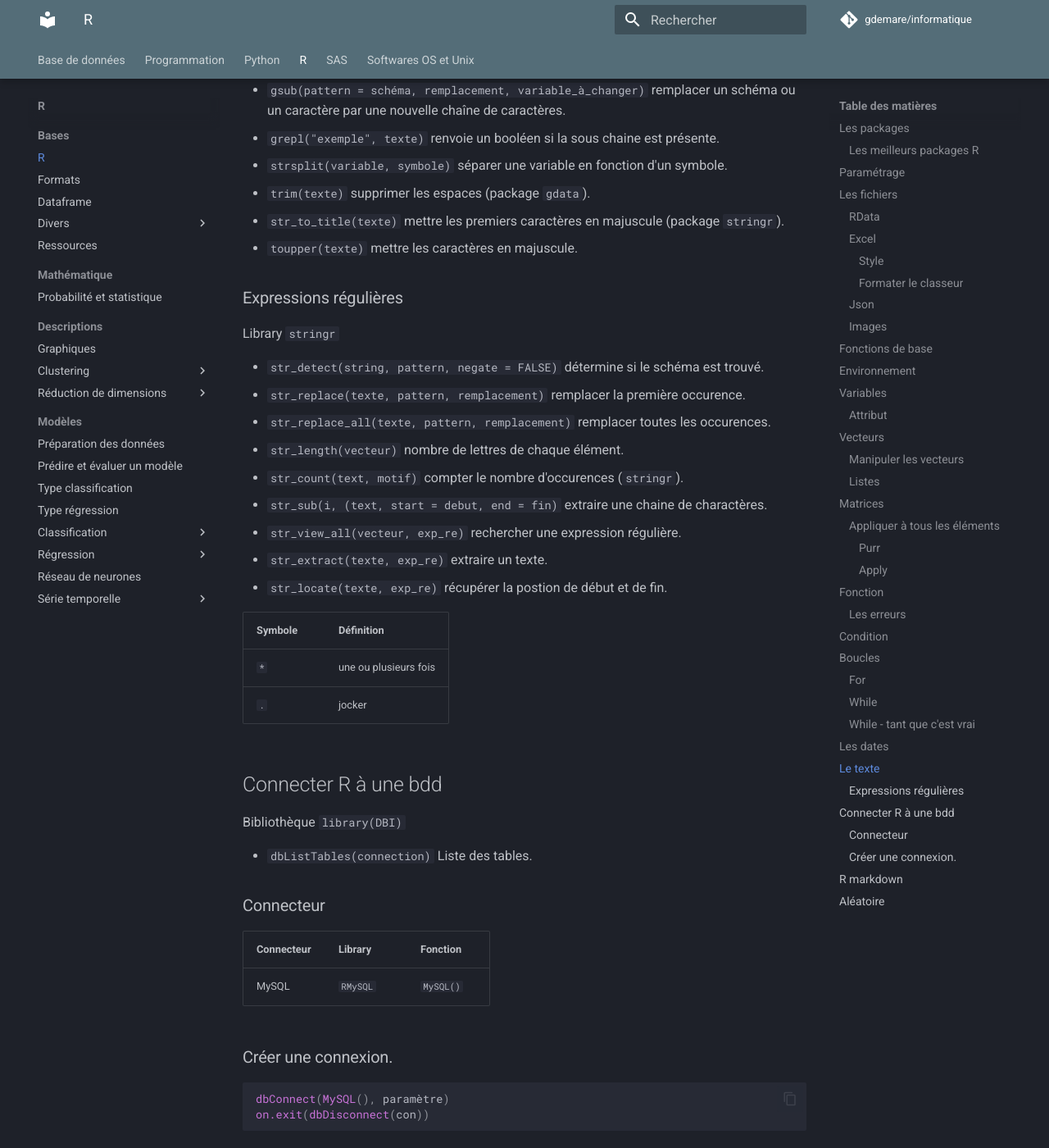
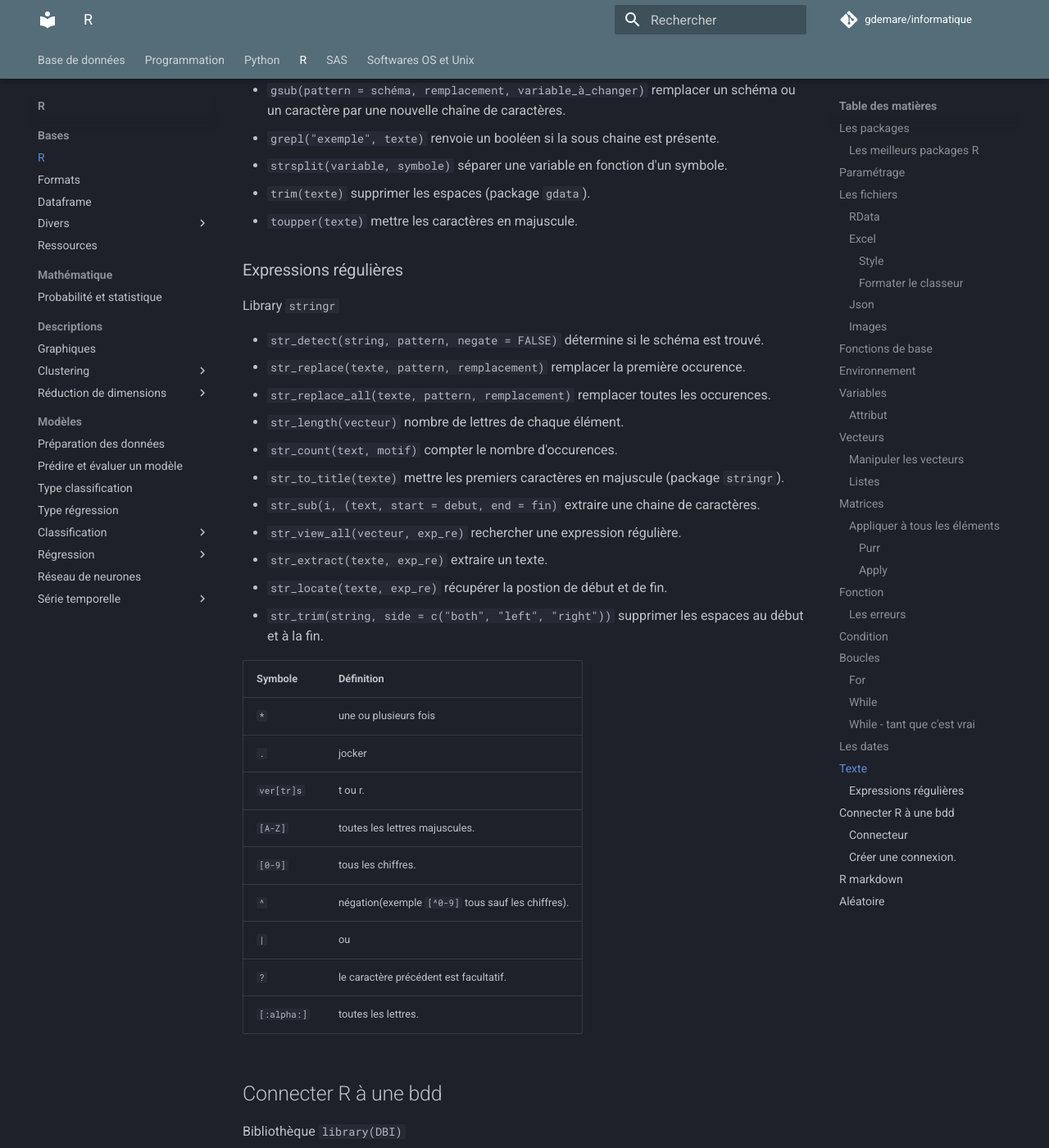
Before and after one commit to gdemare/Informatique, an MkDocs documentation site: the page built from docs/r/r_r.md, in a window 1280 px wide and 1400 px high, scrolled down 9378 px. Shown: the whole window at 82% size. Built offline with MkDocs 1.6.1 and Material for MkDocs 9.7.7, drawn with Linux system fonts in a browser that asks for light colours; comment, search, counter and statistics services are not loaded.

Commit message:
Update r_r.md

```diff
--- a/docs/r/r_r.md
+++ b/docs/r/r_r.md
@@ -322,7 +322,6 @@ Seconde 	| `%S`	| 06
 * `grepl("exemple", texte)` renvoie un booléen si la sous chaine est présente.
 * `strsplit(variable, symbole)` séparer une variable en fonction d'un symbole.
 * `trim(texte)` supprimer les espaces (package `gdata`).
-* `str_to_title(texte)` mettre les premiers caractères en majuscule (package `stringr`).
 * `toupper(texte)` mettre les caractères en majuscule.
 
 ### Expressions régulières
@@ -333,16 +332,25 @@ Library `stringr`
 * `str_replace(texte,  pattern, remplacement)` remplacer la première occurence.
 * `str_replace_all(texte,  pattern, remplacement)` remplacer toutes les occurences.
 * `str_length(vecteur)` nombre de lettres de chaque élément.
-* `str_count(text, motif)` compter le nombre d'occurences (`stringr`).
-* `str_sub(i, (text, start = debut, end = fin)` extraire une chaine de charactères.
+* `str_count(text, motif)` compter le nombre d'occurences.
+* `str_to_title(texte)` mettre les premiers caractères en majuscule (package `stringr`).
+* `str_sub(i, (text, start = debut, end = fin)` extraire une chaine de caractères.
 * `str_view_all(vecteur, exp_re)` rechercher une expression régulière.
 * `str_extract(texte, exp_re)` extraire un texte.
 * `str_locate(texte, exp_re)` récupérer la postion de début et de fin.
+* `str_trim(string, side = c("both", "left", "right"))` supprimer les espaces au début et à la fin.
 
-Symbole	| Définition
---------|-----------------
-`*`		| une ou plusieurs fois
-`.` 	| jocker
+Symbole		| Définition
+------------|-----------------
+`*`			| une ou plusieurs fois
+`.` 		| jocker
+`ver[tr]s` 	| t ou r.
+`[A-Z]` 	| toutes les lettres majuscules.
+`[0-9]` 	| tous les chiffres.
+`^` 		| négation(exemple `[^0-9]` tous sauf les chiffres).
+`|` 		|ou
+`?`			| le caractère précédent est facultatif.
+`[:alpha:]`	| toutes les lettres.
 
 ## Connecter R à une bdd
 
```
Also changed, not shown: other parts of docs/r/r_r.md (+1 -1 lines).
